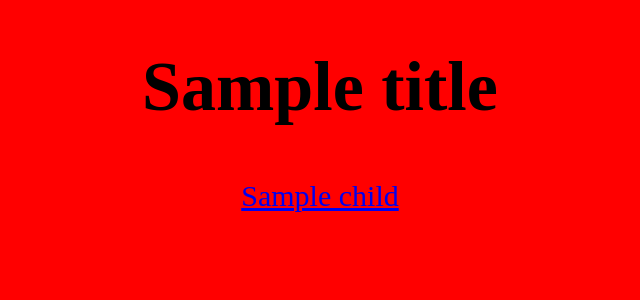
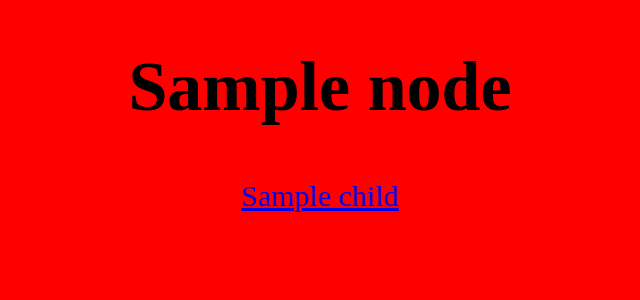
Before and after one commit to codemania113/TemplateProject, a Python web app: template tree/template/Parent_node.html in a window 1280 px wide. Shown: the part 26-326 px from the top of the page, without its empty margins (320-960 px from the left). Run offline with Jinja, Linux system fonts and the light colour scheme; the template is opened without the code that fills it: most values are stand-ins (such as "Sample title", 1, 10 or a date in 2020).

Commit message:
Review 5 Updated

```diff
--- a/tree/template/Leaf_node.html
+++ b/tree/template/Leaf_node.html
@@ -1,6 +1,6 @@
 <html>
 <title>
-       {{ title }}
+       {{ node.title }}
 </title>
 
 
@@ -23,7 +23,7 @@
      </nav>
 
 <h1>
-    {{ title }}
+    {{ node.title }}
 </h1>
 
 <img class="normal" src="{{ MEDIA_URL }}{{ node.slug }}.jpg">
--- a/tree/template/Parent_node.html
+++ b/tree/template/Parent_node.html
@@ -6,7 +6,7 @@
 </head>
 
 <title>
-{{ title }}
+      {{ node.title }}
 </title>
 
 <body>
@@ -26,7 +26,7 @@
 
 
 <h1>
-    {{ title }}
+    {{ node.title }}
 </h1>
 
 <p>
```
Also changed, not shown: tree/tree/project_views.py (+3 -5 lines).
